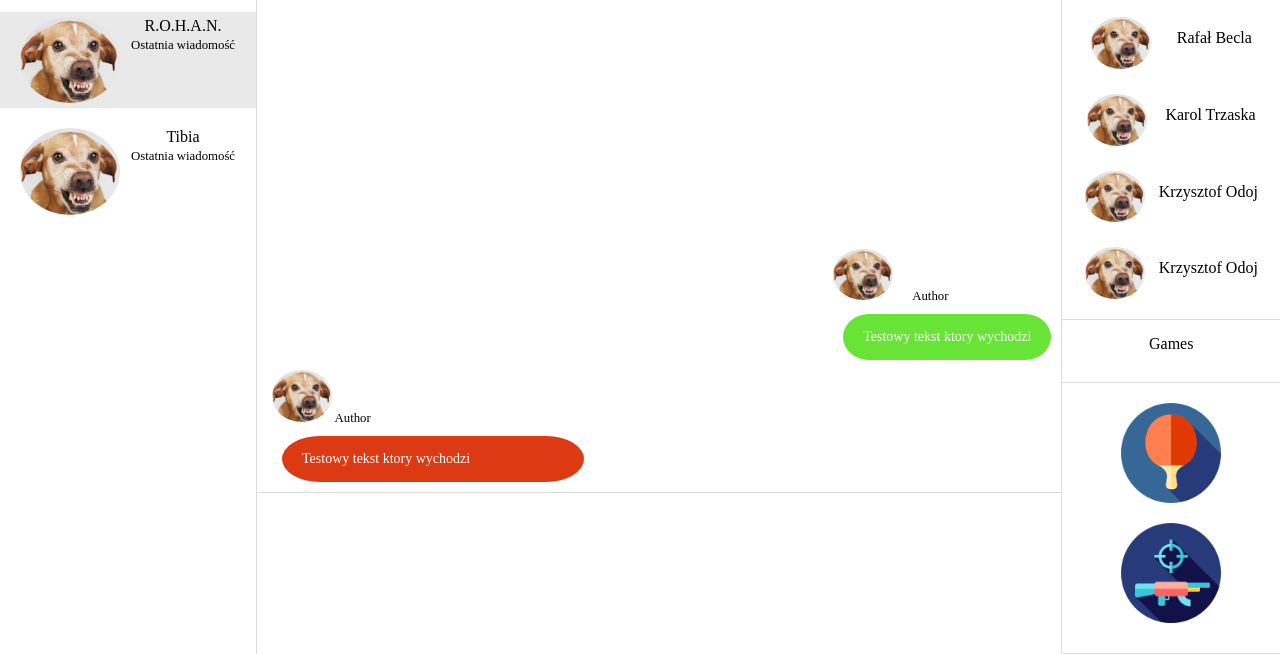
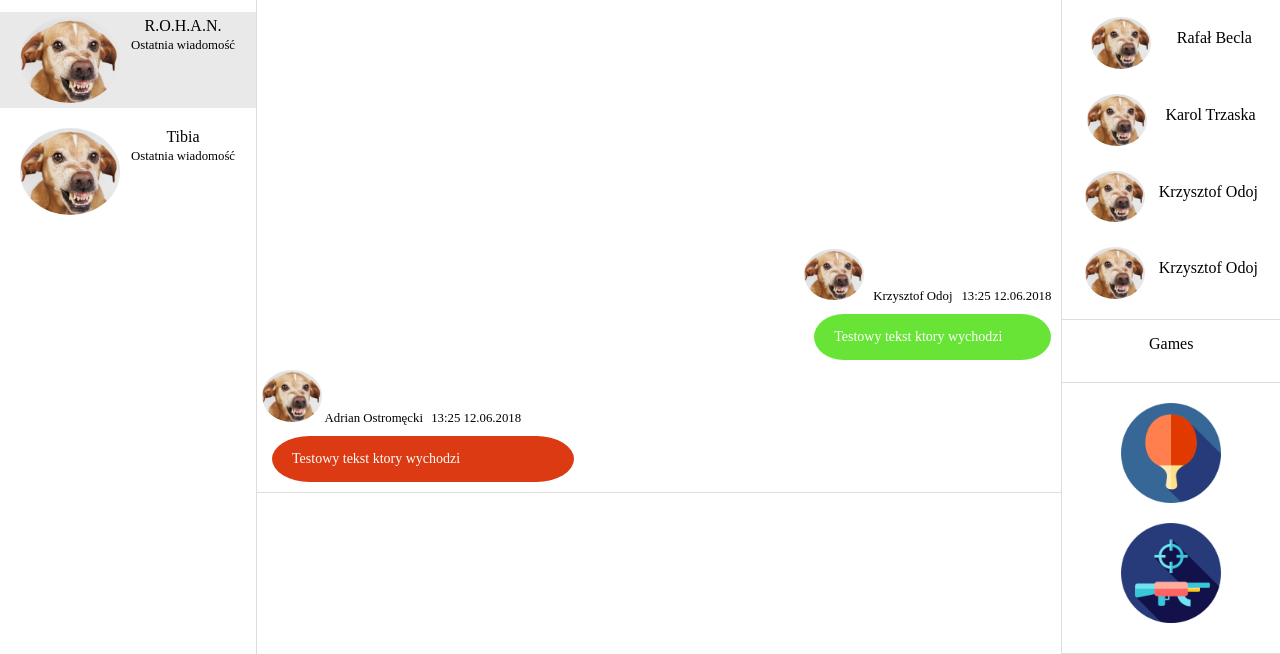
Before and after one commit to Adelaiten/javascript-chatu-chatu, a plain HTML site: page public/mainChatPage.html in a window 1280 px wide. Shown: the part 146-800 px from the top of the page. Drawn offline with Linux system fonts and the light colour scheme; some packages are replaced by stand-ins of ours.

Commit message:
css  for author post description

```diff
--- a/public/css/mainChatPage.css
+++ b/public/css/mainChatPage.css
@@ -8,6 +8,8 @@ body {
     flex-direction: column;
     width: 100%;
     height: 100vh;
+    max-height: 100vh;
+    overflow: hidden;
 }
 
 .header {
@@ -143,6 +145,7 @@ body {
     z-index: 1;
     width: 100%;
 }
+
 .message-coming-out {
     align-self: flex-end;
     max-width: 40%;
@@ -151,9 +154,13 @@ body {
     max-width: 40%;
 }
 
-.message-coming-in, .message-coming-out .author {
+.message-coming-in, .message-coming-out .author, .date {
     font-size: 0.8rem;
-    padding-left: 15px;
+    padding-left: 5px;
+}
+
+.date {
+    padding-right: 10px;
 }
 .message-coming-out-interior, .message-coming-in-interior {
     color: #ffffff;
@@ -171,6 +178,7 @@ body {
 .message-coming-out-interior {
     background-color: #68e437;
 }
+
 
 .message-coming-in-interior {
 
--- a/public/mainChatPage.html
+++ b/public/mainChatPage.html
@@ -46,14 +46,16 @@
         <div class="chat">
           <div class="message-coming-out">
             <img src="img/dog.png" class="author-photo">
-            <span class="author">Author</span>
+            <span class="author">Krzysztof Odoj</span>
+            <span class="date">13:25 12.06.2018</span>
             <div class="message-coming-out-interior">
               <span>Testowy tekst ktory wychodzi</span>
             </div>
           </div>
           <div class="message-coming-in">
               <img src="img/dog.png" class="author-photo">
-              <span class="author">Author</span>
+              <span class="author">Adrian Ostromęcki</span>
+              <span class="date">13:25 12.06.2018</span>
               <div class="message-coming-in-interior">
                 <span>Testowy tekst ktory wychodzi</span>
               </div>
```
